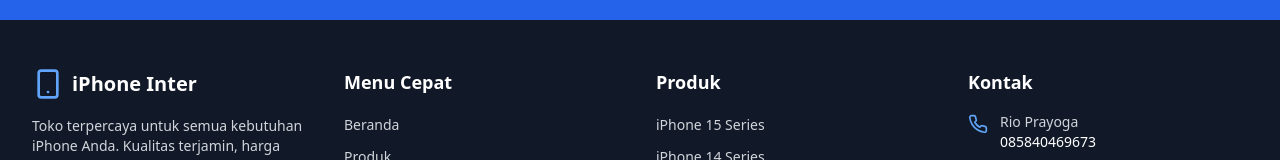
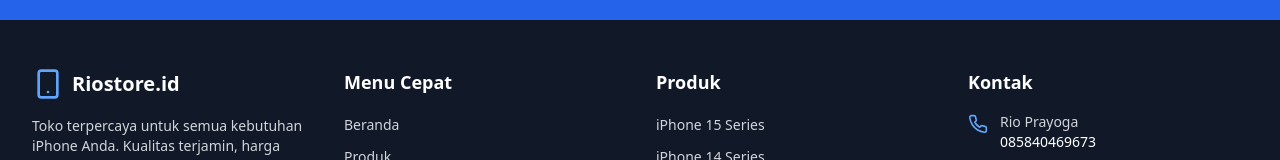
Before and after one commit to Rio-Prayoga/tokoiphone, a React (Vite) app: page / in a window 1280 px wide. Shown: the part 2304-2464 px from the top of the page. Built offline with nearby package versions, Linux system fonts and the light colour scheme.

Commit message:
Update Footer.tsx

```diff
--- a/src/components/Footer.tsx
+++ b/src/components/Footer.tsx
@@ -18,7 +18,7 @@
           <div className="space-y-4">
             <div className="flex items-center space-x-2">
               <Smartphone className="h-8 w-8 text-blue-400" />
-              <span className="text-xl font-bold">iPhone Inter</span>
+              <span className="text-xl font-bold">Riostore.id</span>
             </div>
             <p className="text-gray-300 text-sm">
               Toko terpercaya untuk semua kebutuhan iPhone Anda. Kualitas terjamin, harga terbaik, dan pelayanan profesional.
```
